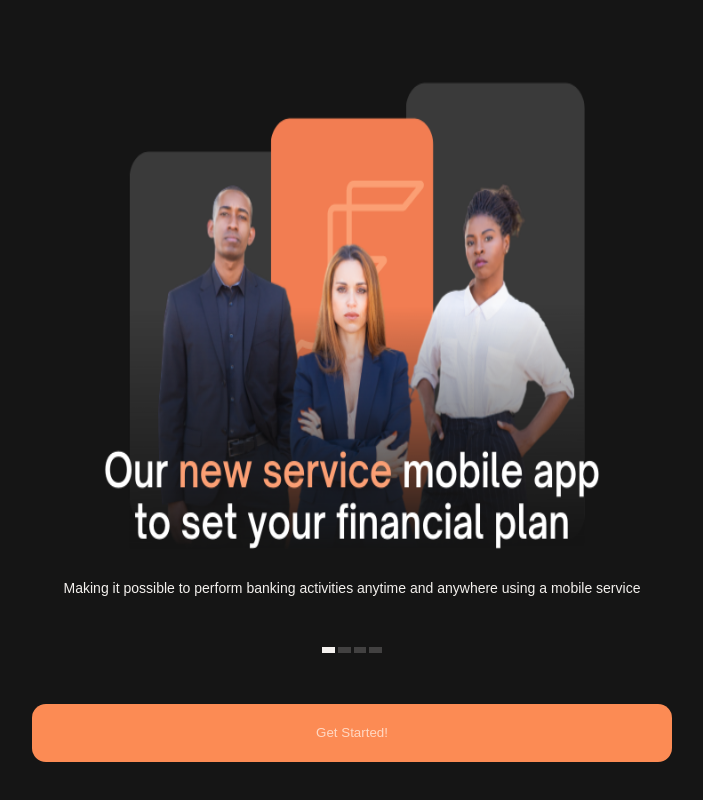
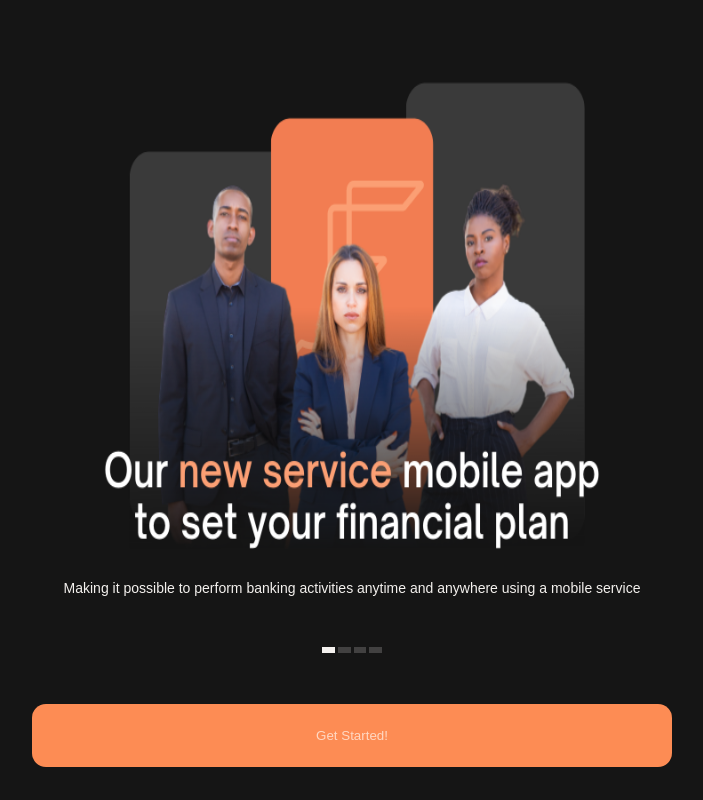
Before and after one commit to luisfernandomp/web_mobile, a plain HTML site: page index.html in a window 1280 px wide. Shown: the whole page, without its empty margins (288-991 px from the left). Drawn offline with Linux system fonts and the light colour scheme.

Commit message:
Update estilo.css

```diff
--- a/estilo.css
+++ b/estilo.css
@@ -18,17 +18,16 @@
     border: none;
     box-sizing: border-box !important;
     font-family: sans-serif;
-    outline: none;
 }
 
 html, body{
     width: 100vw !important;
     max-width: 100vw !important;
     height: 100vh !important;
-    overflow: hidden !important;
     font-family: var(--font-family-primary);
     color: var(--font-color-primary);
 }
+
 
 main{
     width: 100%;
@@ -36,7 +35,7 @@ main{
     background-color: #151515;
     display: flex;
     flex-direction: column;
-    justify-content: space-evenly;
+    justify-content: space-around;
     align-items: center;
 }
 footer{
@@ -47,15 +46,12 @@ footer{
     background-color: #151515;
     width: 100%;
     height: 12%;
-    position: absolute;
-    left: 0;
-    bottom: 0;
 }
 button{
     width: 90%;
     height: 60%;
     border-radius: 14px;
-    background-color: #fc8b54;
+    background-color: #FD8C54;
     color: #FFD8C3;
 }
 button:hover{
@@ -69,7 +65,7 @@ p{
     flex-direction: column;
     justify-content: center;
     align-items: center;
-    gap:2px;
+    gap: 2px;
     font-size: 11px;
 }
 
@@ -179,6 +175,7 @@ section{
 
     button{
         width: 50%;
+        height: 66%;
     }
 
     #desk2, #desk3, #desk4{
@@ -196,6 +193,10 @@ section{
     .paragrafo{
         margin-top: 2%;
         flex-direction: row;
-        gap: 4px
+        gap: 4px;
+    }
+
+    main{
+        justify-content: space-evenly;
     }
 }
```
